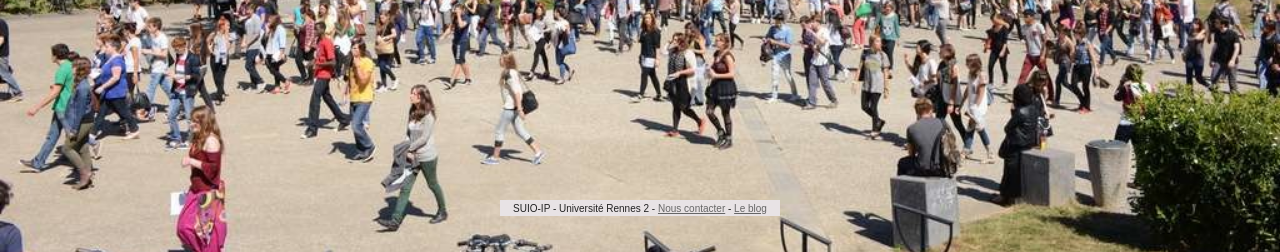
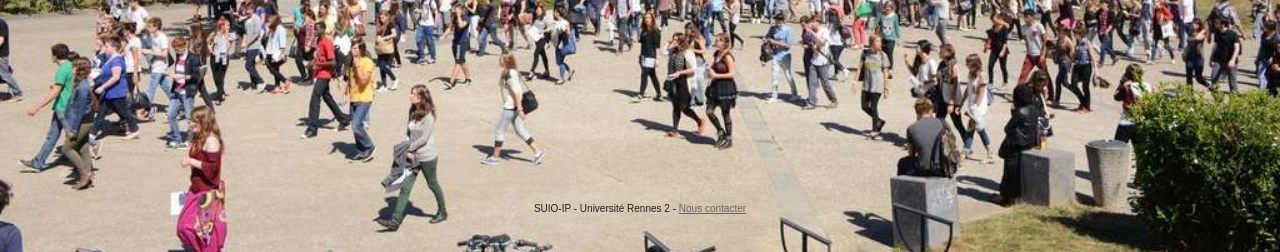
Before and after one commit to Zeuh/Launchpage, a PHP site: page / in a window 1280 px wide. Shown: the part 556-808 px from the top of the page. Run offline with PHP 8.4, Linux system fonts and the light colour scheme.

Commit message:
Changes...

```diff
--- a/index.html
+++ b/index.html
@@ -78,7 +78,7 @@
                 document.write("<a href='mailto:"+link+"'>Nous contacter</a>")
                 }
                 //-->
-            </script> - <a href="http://resonancesleblog.wordpress.com">Le blog</a>
+            </script>
         </div>
     </body>
 </html>
--- a/style.css
+++ b/style.css
@@ -207,7 +207,6 @@ button:hover {
     height: 1.3em;
     font-size: 10px;
     color: #222;
-    background: #e8e3e5;
     text-align: center;
     margin-top: 2em;
     margin-left: auto;
```
